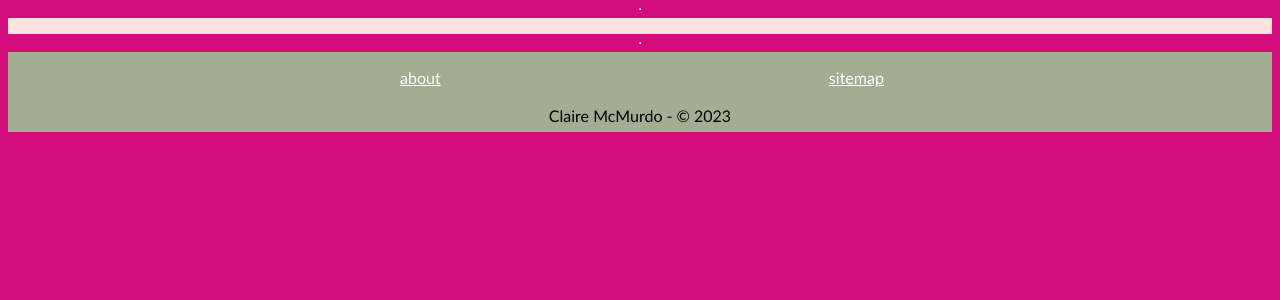
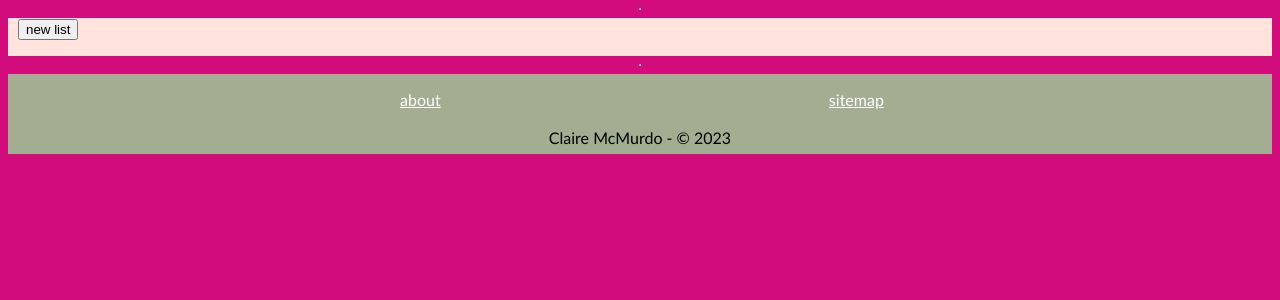
Before and after one commit to McMuds/PythonExamples, a Flask app: page /lists in a window 1280 px wide. Shown: the part 108-408 px from the top of the page. Run offline with Flask 2, Linux system fonts and the light colour scheme; data that the repository does not hold is empty; some libraries are stand-ins or nearby versions.

Commit message:
create new lists, fanciness, some back buttons

```diff
--- a/Project/controllers/item_controller.py
+++ b/Project/controllers/item_controller.py
@@ -41,6 +41,11 @@ def show_item(id):
     categories = category_repo.select_all()
     return render_template('/items/show.html', item=item, all_categories=categories)
 
+@item_blueprint.route('/items/<cat_id>/cat')
+def show_category_items(cat_id):
+    item_list = item_repo.select_cat_items(int(cat_id))
+    return render_template('/items/index.html', items = item_list)
+
 @item_blueprint.route('/items/<id>', methods=['post'])
 def save_item(id):
     item_name = request.form['item_name']
--- a/Project/controllers/list_controller.py
+++ b/Project/controllers/list_controller.py
@@ -3,6 +3,7 @@ from repositories import shopping_list_repository as list_repo
 from repositories import selection_repository as selection_repo
 from repositories import item_repository as item_repo
 # from models.shopping_list import Shopping_List
+import pdb
 
 from flask import Blueprint
 shopping_list_blueprint = Blueprint("shopping_list",__name__)
@@ -22,7 +23,7 @@ def show_list_ordered(id,display_order):
     list = list_repo.select(id,int(display_order))
     return render_template('/lists/show.html', list=list, order=int(display_order))
 
-@shopping_list_blueprint.route("/shopping_lists/add", methods=["post"])
+@shopping_list_blueprint.route('/shopping_lists/add', methods=['post'])
 def add_item_to_list():
     list_id = request.form['list_id']
     item_id = request.form['item_id']
@@ -30,3 +31,9 @@ def add_item_to_list():
     item = item_repo.select(item_id)
     selection_repo.insert_item(list, item)
     return redirect('/')
+
+@shopping_list_blueprint.route('/shopping_lists/new', methods=['post'])
+def new_list():
+    # pdb.set_trace()
+    list_repo.create_new_list()
+    return redirect('/lists')
--- a/Project/repositories/shopping_list_repository.py
+++ b/Project/repositories/shopping_list_repository.py
@@ -29,3 +29,7 @@ def select(id,order):
     selection = selection_repo.get_list_selection_ordered(result[0]['id'], int(order))
     shopping_list = Shopping_List(result[0]['date_created'], result[0]['date_shopped'], selection, id)
     return shopping_list
+
+def create_new_list():
+    sql_string = "INSERT INTO shopping_list (date_created) VALUES (now())"
+    run_sql(sql_string)
--- a/Project/templates/items/index.html
+++ b/Project/templates/items/index.html
@@ -1,5 +1,6 @@
 {% extends 'base.html' %}{% block  content%}
 <nav >
+    <a href="/items">back</a>
     <ul class="sort-orders">
         <li><a href="/items/new">add a new item</a></li>
         <li><a href="/items">category order</a></li>
@@ -11,7 +12,7 @@
         {% set prev_index = items.index(item) -1 %}
         {% if (item.category.name != items[prev_index].category.name )
                 or prev_index == -1 %}
-            <h4>{{item.category.name}}</h4>
+                <h3><a href="/items/{{item.category.id}}/cat">{{item.category.name}}</a></h3>
         {% endif %}
         <form action="/items/{{item.id}}/delete" method="POST">
         <ul class="delete-item"><a href="/items/{{item.id}}">{{ item.name }}</a>
--- a/Project/templates/items/new.html
+++ b/Project/templates/items/new.html
@@ -1,4 +1,7 @@
 {% extends 'base.html' %}{% block  content%}
+<nav>
+    <a href="/items">back</a>
+</nav>
 <section>
     <h2 class="section-title">Add an Item</h2>
         <form class="add-a-new-thing" action="/items/new" method="post" class="container-row">
--- a/Project/templates/items/show.html
+++ b/Project/templates/items/show.html
@@ -1,5 +1,7 @@
 {% extends 'base.html' %}{% block  content%}
-
+<nav>
+    <a href="/items">back</a>
+</nav>
 <section>
     <h2 class="section-title">Edit an Item</h2>
     <form action="/items/{{item.id}}" method="post" class="container-row">
--- a/Project/templates/lists/index.html
+++ b/Project/templates/lists/index.html
@@ -1,12 +1,17 @@
 {% extends 'base.html' %}{% block  content%}
+<form action="/shopping_lists/new" method="post">
+    <div>
+       <input type="submit" value="new list">
+    </div>
+</form>
 
 {% if lists != None %}
     <ul>
         {% for list in lists %}
         {% if list.date_shopped == None %}
-            <ul><a href="/lists/{{list.id}}">List {{ list.id }} </a>  created on {{ list.date_created }}</ul>
+            <ul><a href="/lists/{{list.id}}">List {{ list.id }}</a> has {{ list.selection|length }} items, created on {{ list.date_created }}</ul>
         {% else %}
-            <ul><a href="/lists/{{list.id}}">List {{ list.id }} </a> created on {{ list.date_created }} was shopped on
+            <ul><a href="/lists/{{list.id}}">List {{ list.id }}</a> has {{ list.selection|length }} items, created on {{ list.date_created }} was shopped on
                 {{ list.date_shopped }}
             </ul>
         {% endif %}
@@ -14,7 +19,7 @@
         {% endfor %}
     </ul>
 {% else %}
-    There are no shopping lists. Perhaps you want to <a href="/lists/new">create one</a>?
+    There are no shopping lists. Perhaps you want to <a href="/shopping_lists/new" method="post">create one</a>?
 
 {% endif %}
 {% endblock  %}
```
Also changed, not shown: Project/repositories/item_repository.py (+11 -0 lines), Project/templates/index.html (+8 -0 lines).
